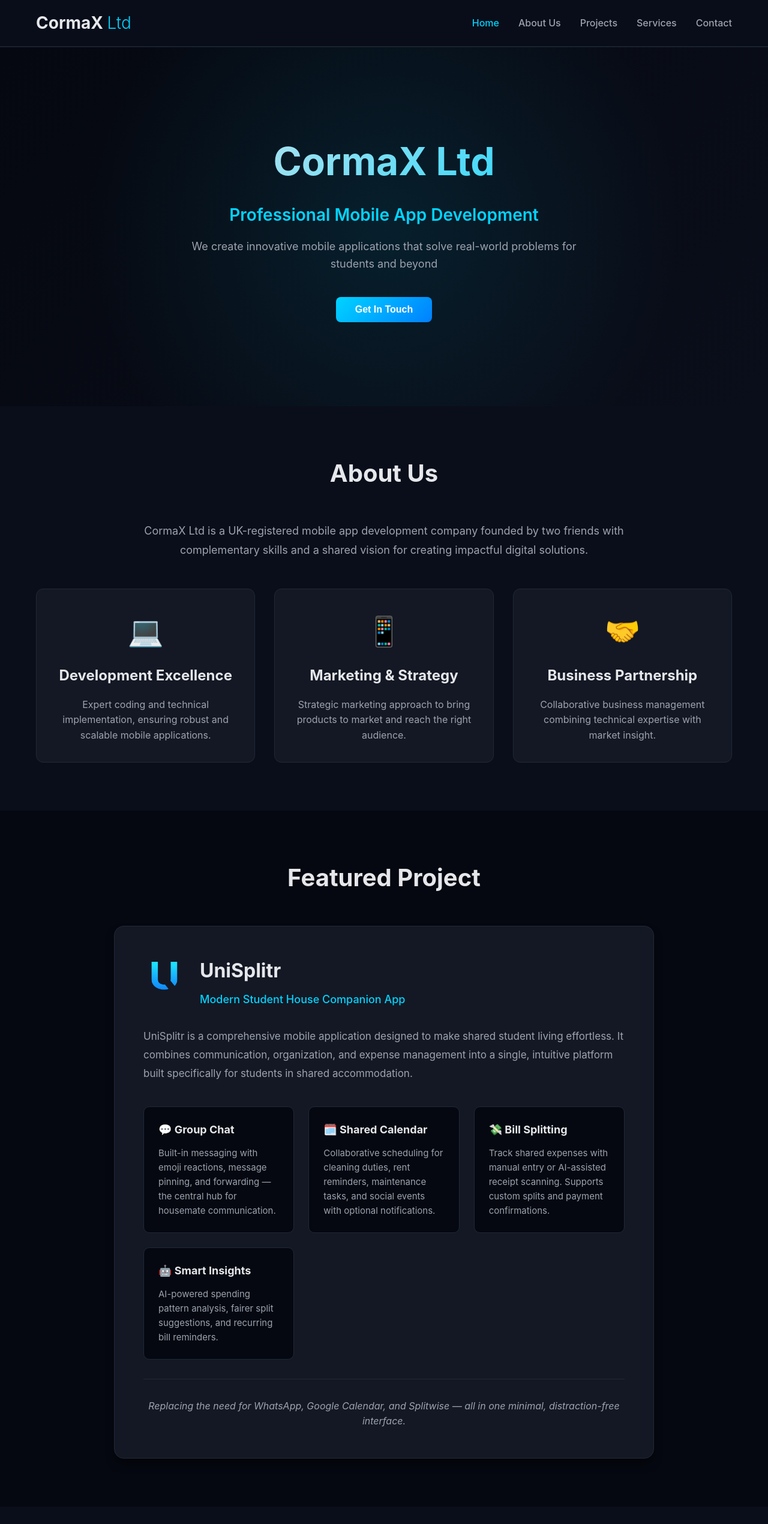
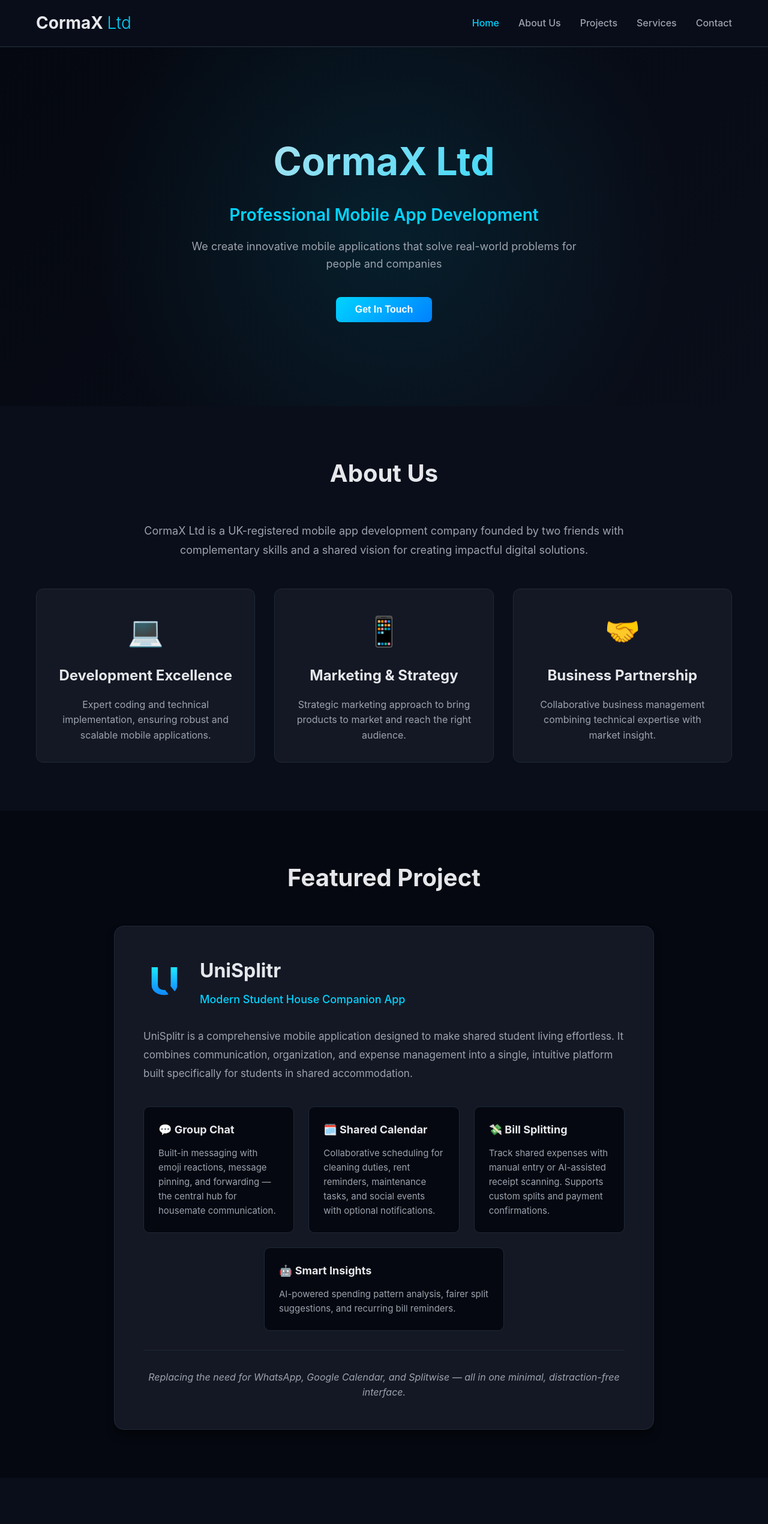
Before and after one commit to MaxBurson/cormaxltdWebsite, a plain HTML site: page index.html in a window 1280 px wide. Shown: the top 2540 px of the page at 60% size. Drawn offline with Linux system fonts and the light colour scheme.

Commit message:
Center logo vertically, move Smart Insights to center, update hero text, simplify contact info

```diff
--- a/index.html
+++ b/index.html
@@ -35,7 +35,7 @@
             <div class="hero-content">
                 <h2 class="hero-title">CormaX Ltd</h2>
                 <p class="hero-subtitle">Professional Mobile App Development</p>
-                <p class="hero-description">We create innovative mobile applications that solve real-world problems for students and beyond</p>
+                <p class="hero-description">We create innovative mobile applications that solve real-world problems for people and companies</p>
                 <button class="btn btn-primary" onclick="scrollToSection('contact')">Get In Touch</button>
             </div>
         </div>
@@ -96,6 +96,8 @@
                         <h4>💸 Bill Splitting</h4>
                         <p>Track shared expenses with manual entry or AI-assisted receipt scanning. Supports custom splits and payment confirmations.</p>
                     </div>
+                </div>
+                <div class="features-grid-center">
                     <div class="feature-item">
                         <h4>🤖 Smart Insights</h4>
                         <p>AI-powered spending pattern analysis, fairer split suggestions, and recurring bill reminders.</p>
@@ -165,9 +167,7 @@
                 <div class="contact-info">
                     <h3>Contact Information</h3>
                     <p>📧 Email: <a href="mailto:unisplitr@gmail.com">unisplitr@gmail.com</a></p>
-                    <p>📍 Registered Office: 4 Sandhurst Close, CR20AD</p>
-                    <p>🇬🇧 Registered in England and Wales</p>
-                    <p>🏢 Company Number: 16746523</p>
+                    <p>📍 Address: 4 Sandhurst Close, CR20AD</p>
                 </div>
             </div>
         </div>
--- a/styles.css
+++ b/styles.css
@@ -261,7 +261,7 @@ body {
 
 .project-header {
     display: flex;
-    align-items: flex-start;
+    align-items: center;
     gap: 1.5rem;
     margin-bottom: 2rem;
 }
@@ -305,9 +305,19 @@ body {
 
 .features-grid {
     display: grid;
-    grid-template-columns: repeat(auto-fit, minmax(250px, 1fr));
+    grid-template-columns: repeat(3, 1fr);
     gap: 1.5rem;
+    margin-bottom: 1.5rem;
+}
+
+.features-grid-center {
+    display: flex;
+    justify-content: center;
     margin-bottom: 2rem;
+}
+
+.features-grid-center .feature-item {
+    max-width: 400px;
 }
 
 .feature-item {
@@ -700,6 +710,10 @@ body {
         grid-template-columns: 1fr;
     }
 
+    .features-grid-center .feature-item {
+        max-width: 100%;
+    }
+
     .footer-content {
         grid-template-columns: 1fr;
         text-align: center;
```
